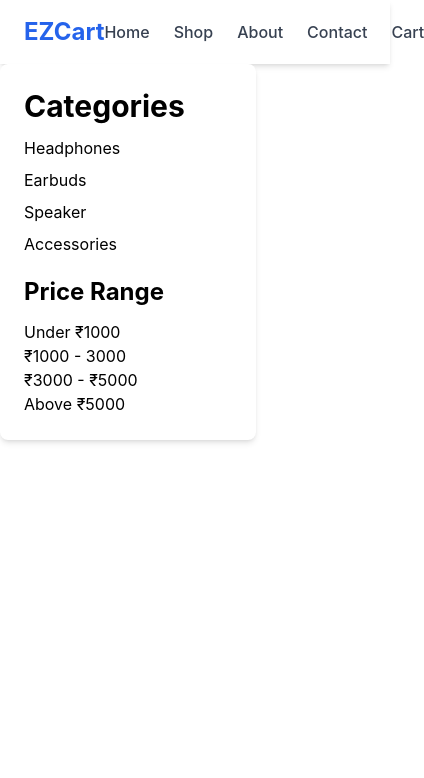
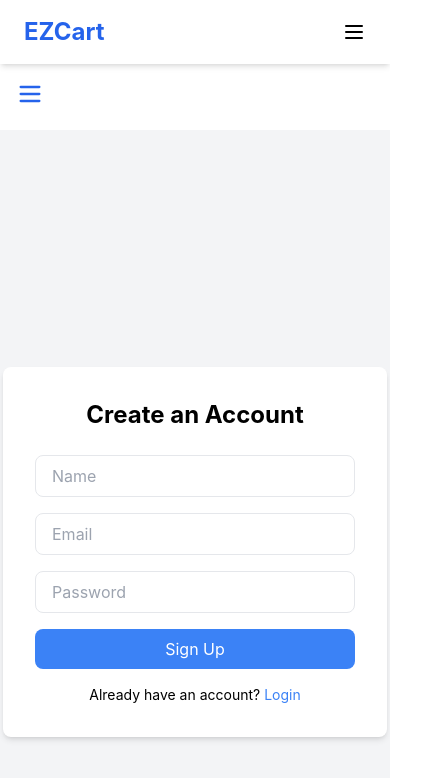
Before and after one commit to 2kAiwithAnmol/EZCart, a React (Create React App) app: page /signup in a window 390 px wide. Shown: the top 778 px of the page, 424 px wide, since content can reach past the window. Built offline with nearby package versions, Linux system fonts and the light colour scheme.

Commit message:
Complete Week 1 UI – Pages, Components, Mobile Responsiveness

```diff
--- a/package.json
+++ b/package.json
@@ -7,6 +7,7 @@
     "@testing-library/jest-dom": "^6.6.3",
     "@testing-library/react": "^16.3.0",
     "@testing-library/user-event": "^13.5.0",
+    "lucide-react": "^0.503.0",
     "react": "^19.1.0",
     "react-dom": "^19.1.0",
     "react-router-dom": "^7.5.2",
--- a/src/App.js
+++ b/src/App.js
@@ -4,6 +4,8 @@ import {BrowserRouter as Router, Routes, Route} from "react-router-dom";
 import ProductDetails from './pages/ProductDetails';
 import Sidebar from "./components/Sidebar";
 import Cart from "./pages/Cart";
+import Login from "./pages/Login";
+import Signup from "./pages/Signup";
 function App() {
   return (
     <>
@@ -16,6 +18,8 @@ function App() {
         <Route path="/" element={<Home />} />
         <Route path="/product/:id" element={<ProductDetails />} />
         <Route path="/cart" element={<Cart />} />
+        <Route path="/login" element={<Login />} />
+        <Route path="/signup" element={<Signup />} />
 
       </Routes>
     </Router>
--- a/src/components/Navbar.jsx
+++ b/src/components/Navbar.jsx
@@ -1,16 +1,27 @@
-import React from 'react';
+import React, { useState } from 'react';
 import { Link } from 'react-router-dom';
+import { Menu, X } from 'lucide-react';
 
 const Navbar = () => {
+  const [menuOpen, setMenuOpen] = useState(false);
   return (
-    <nav className="bg-white shadow-md px-6 py-4 flex justify-between items-center">
-      <div className="text-2xl font-bold text-blue-600">EZCart</div>
-      <ul className="flex gap-6 text-gray-700 font-medium">
-        <li className="hover:text-blue-500 cursor-pointer"><Link to="/">Home</Link></li>
-        <li className="hover:text-blue-500 cursor-pointer"><Link to="/shop">Shop</Link></li>
-        <li className="hover:text-blue-500 cursor-pointer"><Link to="/about">About</Link></li>
-        <li className="hover:text-blue-500 cursor-pointer"><Link to="/contact">Contact</Link></li>
-        <li className="hover:text-blue-500 cursor-pointer"><Link to="/cart">Cart</Link></li>
+    <nav className="flex bg-white shadow-md px-6 py-4 justify-between items-center">
+      <div className="text-2xl font-bold text-blue-600">
+        <Link to="/">EZCart</Link>
+      </div>
+      <div className="md:hidden cursor-pointer">
+        {menuOpen ? (<X onClick={() => setMenuOpen(false)} />) : (<Menu onClick={() => setMenuOpen(true)} />)}
+      </div>
+      <ul
+        className={`transition-all  duration-300 ease-in-out ${menuOpen ? 'flex' : 'hidden'} flex-col text-center absolute top-16 left-0 w-full bg-white p-6 gap-4 md:gap-6 md:flex md:flex-row md:static md:w-auto md:p-0 md:bg-transparent`}
+      >
+        <li><Link to="/" onClick={() => setMenuOpen(false)}>Home</Link></li>
+        <li><Link to="/shop" onClick={() => setMenuOpen(false)}>Shop</Link></li>
+        <li><Link to="/about" onClick={() => setMenuOpen(false)}>About</Link></li>
+        <li><Link to="/contact" onClick={() => setMenuOpen(false)}>Contact</Link></li>
+        <li><Link to="/cart" onClick={() => setMenuOpen(false)}>Cart</Link></li>
+        <li><Link to="/login" onClick={() => setMenuOpen(false)}>Login</Link></li>
+        <li><Link to="/signup" onClick={() => setMenuOpen(false)}>SignUp</Link></li>
       </ul>
     </nav>
   );
--- a/src/components/Sidebar.jsx
+++ b/src/components/Sidebar.jsx
@@ -1,33 +1,28 @@
-import react from "react";
-
+import react, {useState} from "react";
+import { Menu, X } from "lucide-react";
 const Sidebar = () => {
+    const [isOpen, setIsOpen] = useState(false);
     return (
-        <div className="w-64 p-6 bg-white shadow-md rounded-lg">
-            <h2 className="text-3xl font-bold mb-3">Categories</h2>
-            <ul className="space-y-2">
-                <li>
-                    Headphones
-                </li>
-                <li>
-                    Earbuds
-                </li>
-                <li>
-                    Speaker
-                </li>
-                <li>
-                    Accessories
-                </li>
-            </ul>
-            <h2 className="text-2xl font-bold mt-5 mb-3">
-                Price Range
-            </h2>
-            <ul>
+        <>
+        <div className="sm:hidden p-4">
+            <button className="text-blue-600"
+            onClick={() => setIsOpen(!isOpen)}>{isOpen ? <X size={28} /> : <Menu size={28} />}</button>
+            </div>
+            <div className={`bg-white shadow-md rounded-lg p-6 w-64 sm:block ${isOpen ? "block" : "hidden"}`}>
+                <h2 className="text-2xl font-bold mb-3">Categories</h2>
+                <ul className="space-y-2">
+                    <li>Headphones</li>
+                    <li>Earbuds</li>
+                    <li>Speakers</li>
+                    <li>Accessories</li>
+                </ul>
+                <h2 className="text-xl font-bold mt-5 mb-3">Price Range</h2>
                 <li>Under ₹1000</li>
-                <li>₹1000 - 3000</li>
+                <li>₹1000 - ₹3000</li>
                 <li>₹3000 - ₹5000</li>
                 <li>Above ₹5000</li>
-            </ul>
-        </div>
+            </div>
+        </>
     )
 }
 export default Sidebar
--- a/src/pages/Cart.jsx
+++ b/src/pages/Cart.jsx
@@ -18,17 +18,17 @@ const Cart = () => {
         }
     ]
     return (
-        <div className="p-6">
-            <h2 className="text-3xl font-bold mb-6">Your Cart</h2>
+        <div className="p-4 sm:p-4">
+            <h2 className="text-2xl sm:text-3xl font-bold mb-6">Your Cart</h2>
             <div className="space-y-6">
                 {CartItems.map((item) => (
-                    <div key={item.id} className="flex items-center bg-white shadow-md rounded-lg p-4">
-                        <img src={item.image} alt={item.name} className="w-24 h-24 object-contain"/>
-                        <div className="ml-6 flex-1">
+                    <div key={item.id} className="flex flex-col sm:flex-row items-center bg-white shadow-md rounded-lg p-4">
+                        <img src={item.image} alt={item.name} className="w-32 h-32 object-contain mb-4 sm:mb-0"/>
+                        <div className="sm:ml-6 flex-1 text-center sm:text-left">
                             <h2 className="text-xl font-bold">{item.name}</h2>
                             <p2 className="text-green-600 font-semibold">{item.price}</p2>
                         </div>
-                        <div className="flex items-center space-x-4">
+                        <div className="flex items-center justify-center space-x-4 mt-4 sm:mt-0">
                             <button className="px-3 py-1 bg-blue-500 text-white rounded hover:bg-blue-600">-</button>
                             <span>{item.quantity}</span>
                             <button className="px-3 py-1 bg-blue-500 text-white rounded hover:bg-blue-600">+</button>
--- /dev/null
+++ b/src/pages/Login.jsx
@@ -0,0 +1,18 @@
+import React from "react";
+
+const Login = () => {
+    return (
+        <div className="min-h-screen flex items-center justify-center bg-gray-100">
+        <div className="bg-white p-8 rounded-lg shadow-md w-96">
+        <h2 className="text-2xl font-bold mb-5 text-center">Login to EZCart</h2>
+        <form className="space-y-4">
+            <input type="email" placeholder="Email" className="w-full px-4 py-2 border rounded-lg" />
+            <input type="password" placeholder="Password" className="w-full px-4 py-2 border rounded-lg"/>
+            <button type="submit" className="w-full bg-blue-500 text-white py-2 rounded-lg hover:bg-blue-600">Login</button>
+        </form>
+        <p className="mt-4 text-center text-sm">Don't have an account <a href="/signup" className="text-blue-500 hover:underline">Sign up</a></p>
+        </div>
+        </div>
+    )
+}
+export default Login
--- /dev/null
+++ b/src/pages/Signup.jsx
@@ -0,0 +1,19 @@
+import React from "react";
+
+const Signup = () => {
+    return (
+        <div className="min-h-screen flex items-center justify-center bg-gray-100">
+            <div className="bg-white p-8 rounded-lg shadow-md w-96">
+                <h2 className="text-2xl font-bold mb-6 text-center">Create an Account</h2>
+                <form className="space-y-4">
+                    <input type="text" placeholder="Name" className="w-full px-4 py-2 border rounded-lg"/>
+                    <input type="email" placeholder="Email" className="w-full px-4 py-2 border rounded-lg"/>
+                    <input type="password" placeholder="Password" className="w-full px-4 py-2 border rounded-lg"/>
+                    <button className="w-full bg-blue-500 text-white py-2 rounded-lg hover:bg-blue-600">Sign Up</button>
+                </form>
+                <p className="mt-4 text-center text-sm">Already have an account? <a href="/login" className="text-blue-500 hover:underline">Login</a></p>
+            </div>
+        </div>
+    )
+}
+export default Signup
```
Also changed, not shown: 1 other file (tests, documents, lock files or other folders).
